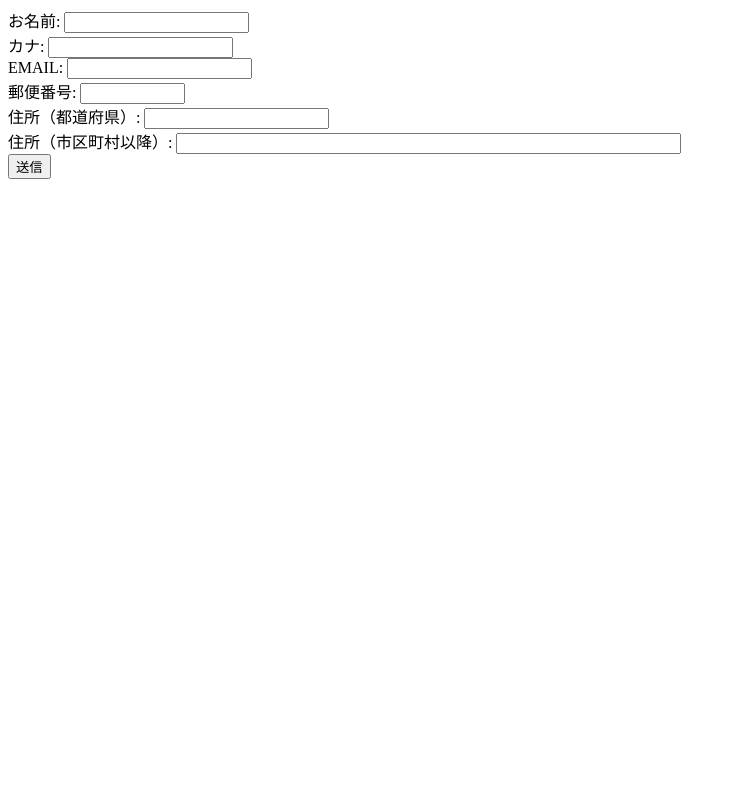
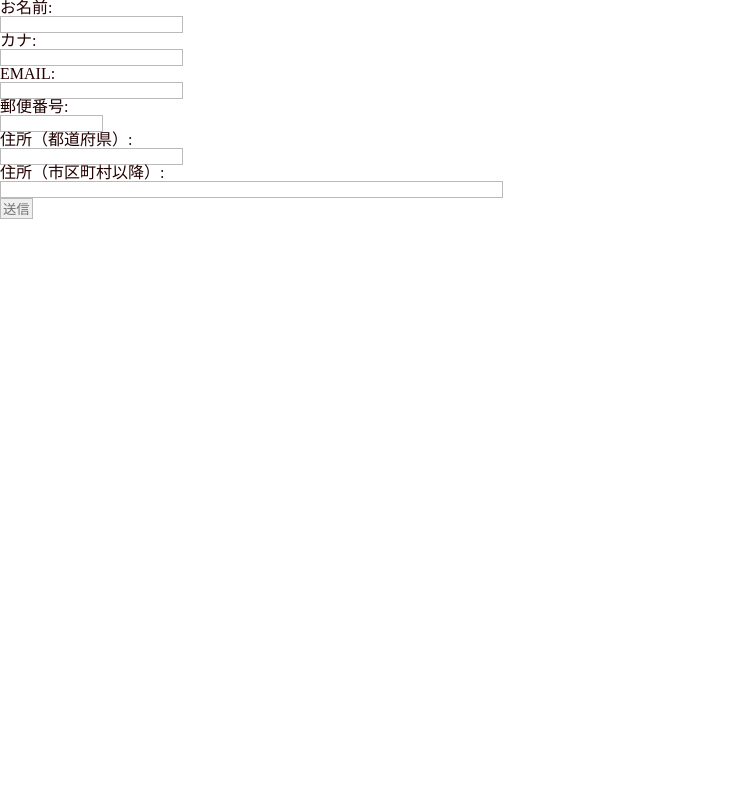
Before and after one commit to GsDev06-07-InoueAya/kadai, a PHP site: page /input_data.php in a window 1280 px wide. Shown: the whole page, without its empty margins (0-744 px from the left). Run offline with PHP 8.4, Linux system fonts and the light colour scheme; some libraries are stand-ins or nearby versions.

Commit message:
第6回課題 2nd commit

```diff
--- /dev/null
+++ b/06/css/reset.css
@@ -0,0 +1,167 @@
+/*
+
+html5doctor.com Reset Stylesheet
+v1.6.1
+Last Updated: 2010-09-17
+Author: Richard Clark - http://richclarkdesign.com
+Twitter: @rich_clark
+
+*/
+html, body, div, object, iframe,
+h1, h2, h3, h4, h5, h6, p, blockquote, pre,
+abbr, address, cite, code,
+del, dfn, em, img, ins, kbd, q, samp,
+small, strong, sub, sup, var,
+b, i,
+dl, dt, dd, ol, ul, li,
+fieldset, form, label, legend,
+table, caption, tbody, tfoot, thead, tr, th, td,
+article, aside, canvas, details, figcaption, figure,
+footer, header, hgroup, menu, nav, section, summary,
+time, mark, audio, video {
+  margin: 0;
+  padding: 0;
+  border: 0;
+  outline: 0;
+  font-size:16px;
+  vertical-align: baseline;
+  background: transparent;
+  color: #210200;
+}
+
+body {
+  line-height: 1;
+}
+
+article, aside, details, figcaption, figure,
+footer, header, hgroup, menu, nav, section {
+  display: block;
+}
+
+nav ul,
+ul {
+  list-style: none;
+}
+
+blockquote, q {
+  quotes: none;
+}
+
+blockquote:before, blockquote:after,
+q:before, q:after {
+  content: '';
+  content: none;
+}
+
+a {
+  margin: 0;
+  padding: 0;
+  color:#000;
+  text-decoration: none;
+  vertical-align: baseline;
+  background: transparent;
+}
+
+/* change colours to suit your needs */
+ins {
+  background-color: #ff9;
+  color: #000;
+  text-decoration: none;
+}
+
+/* change colours to suit your needs */
+mark {
+  background-color: #ff9;
+  color: #000;
+  font-style: italic;
+  font-weight: bold;
+}
+
+del {
+  text-decoration: line-through;
+}
+
+abbr[title], dfn[title] {
+  border-bottom: 1px dotted;
+  cursor: help;
+}
+
+table {
+  border-collapse: collapse;
+  border-spacing: 0;
+}
+
+/* change border colour to suit your needs */
+hr {
+  display: block;
+  height: 1px;
+  border: 0;
+  border-top: 1px solid #cccccc;
+  margin: 1em 0;
+  padding: 0;
+}
+
+input, select {
+  vertical-align: middle;
+}
+
+
+
+*:first-child + html body {
+  overflow: hidden;
+}
+
+* html body {
+  overflow: hidden;
+}
+
+input, select, textarea {
+  margin: 0px;
+  color: #727172;
+  border: solid 1px #bababa;
+  font-weight: normal;
+  padding: 0px 2px;
+}
+
+table {
+  border-collapse: collapse;
+  border-spacing: 0;
+}
+
+img {
+  border: 0px;
+  display: inline;
+}
+
+*:first-child + html img {
+  display: inline !important;
+}
+
+* html img {
+  display: inline !important;
+}
+
+a:focus {
+  outline: none;
+}
+
+sup {
+  vertical-align: top;
+}
+
+sub {
+  font-size: x-small;
+  vertical-align: text-bottom;
+  padding-right: 3px;
+}
+
+.clearfix:after {
+	visibility: hidden;
+	display: block;
+	font-size: 0;
+	content: " ";
+	clear: both;
+	height: 0;
+	}
+* html .clearfix             { zoom: 1; } /* IE6 */
+*:first-child+html .clearfix { zoom: 1; } /* IE7 */
--- a/06/input_data.php
+++ b/06/input_data.php
@@ -4,6 +4,7 @@
     <meta charset="utf-8">
     <title>アンケート</title>
     <link rel="stylesheet" href="css/style.css">
+    <link rel="stylesheet" href="css/reset.css">
 <script src="https://code.jquery.com/jquery-2.1.4.min.js"></script>
 <script src="https://cdn.mlkcca.com/v0.6.0/milkcocoa.js"></script>
 <script src="https://ajaxzip3.github.io/ajaxzip3.js" charset="UTF-8"></script>
@@ -12,75 +13,31 @@
 <body>
     <div class="cnt-form">
     <form action="output_data.php" method="post">
+       <dl>
+        <dt>お名前:</dt>
+        <dd>
+        <input type="text" name="name" class="form-area">
+           </dd>
+        <dt>カナ:</dt>
+        <dd><input type="text" name="kana" class="form-area"></dd>
+        <dt>
+        EMAIL:</dt>
+        <dd><input type="text" name="mail" class="form-area"></dd>
+        <!-- ▼郵便番号入力フィールド(7桁) -->
+        <dt>郵便番号:</dt>
+           <dd><input type="text" name="zip01" size="10" maxlength="8" onKeyUp="AjaxZip3.zip2addr(this,'','pref01','addr01');" class="form-area"></dd>
+        <!-- ▼住所入力フィールド(都道府県) -->
+        <dt>住所（都道府県）:</dt>
+        <dd><input type="text" name="pref01" size="20" class="form-area"></dd>
+        <!-- ▼住所入力フィールド(都道府県以降の住所) -->
+        <dt>住所（市区町村以降）:</dt>
+        <dd><input type="text" name="addr01" size="60" class="form-area"></dd>
+        </dl>
 
-
-
-
-        お名前:
-        <input type="text" name="name">
-        <br>
-        カナ:
-        <input type="text" name="kana">
-        <br>
-        EMAIL:
-        <input type="text" name="mail">
-        <br>
-        <!-- ▼郵便番号入力フィールド(7桁) -->
-        郵便番号:
-        <input type="text" name="zip01" size="10" maxlength="8" onKeyUp="AjaxZip3.zip2addr(this,'','pref01','addr01');">
-        <br>
-        <!-- ▼住所入力フィールド(都道府県) -->
-        住所（都道府県）:
-        <input type="text" name="pref01" size="20">
-        <br>
-        <!-- ▼住所入力フィールド(都道府県以降の住所) -->
-        住所（市区町村以降）:
-        <input type="text" name="addr01" size="60">
-        <br>
-
-        <input type="submit" value="送信">
+        <input type="submit" value="送信" class="form-btn">
     </form>
     </div>
 
-
-<!--
-    <div class="cnt-form">
-        <form method="post" action="output_data.php" class="sousin">
-            <dl> <dt>名前</dt>
-                <dd>
-                    <input type="text" value="" name="名前" maxlength="60" class="form-area"> </dd> <dt>カナ</dt>
-                <dd>
-                    <input type="text" value="" name="カナ" maxlength="60" class="form-area"> </dd> <dt>メールアドレス</dt>
-                <dd>
-                    <input type="text" value="" name="メール" maxlength="256" class="form-area"> </dd> <dt>チーズアカデミーを<br>知ったきっかけ</dt>
-                <dd>
-                    <select name="きっかけ" id="" class="form-area">
-                        <option value="google">google検索</option>
-                        <option value="sns">SNS</option>
-                        <option value="shokai">紹介</option>
-                        <option value="tamatama">たまたま通りかかった</option>
-                        <option value="other">その他</option>
-                    </select>
-                </dd> <dt>志望動機</dt>
-                <dd>
-                    <ul>
-                        <li>
-                            <input type="checkbox" value="起業" name="trigger" class="checkbox">起業をしたい </li>
-                        <li>
-                            <input type="checkbox" value="転職" name="trigger" class="checkbox">チーズ系企業に就職・転職したい</li>
-                        <li>
-                            <input type="checkbox" value="仕事" name="trigger" class="checkbox">チーズと関わる仕事をしており、仕事に生かしたい</li>
-                        <li>
-                            <input type="checkbox" value="教養" name="trigger" class="checkbox">チーズの教養を身につけたい</li>
-                    </ul>
-                </dd> <dt>詳細</dt>
-                <dd>
-                    <textarea id="shosai" name="詳細" cols="20" rows="4" maxlength="1000" wrap="soft" class="form-shosai"></textarea>
-                </dd>
-            </dl>
-            <input type="submit" value="送信" class="form-btn"> </form>
-    </div>
--->
 
 
 
```
Also changed, not shown: 06/css/style.css (+144 -0 lines).
